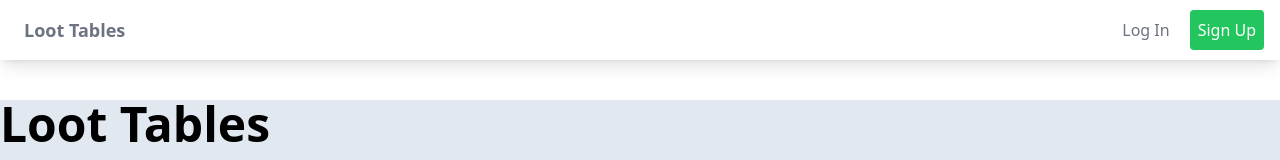
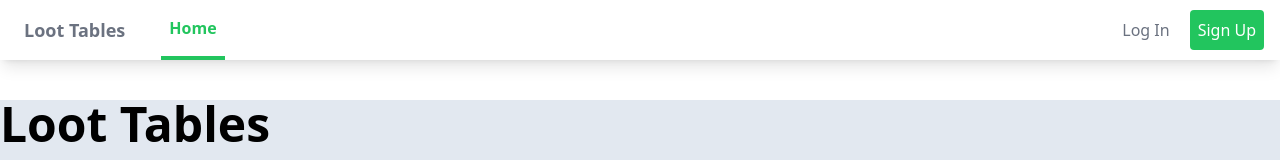
Before and after one commit to Beidah/loot-tables, a React (Create React App) app in the folder frontend/: page / in a window 1280 px wide. Shown: the top 160 px of the page. Built offline with nearby package versions, Linux system fonts and the light colour scheme.

Commit message:
Add link to create table form

```diff
--- a/frontend/src/components/Header.tsx
+++ b/frontend/src/components/Header.tsx
@@ -29,10 +29,13 @@ function Header() {
 							</Link>
 						</div>
 						{/* Primary Navbar items */}
-						{/* <div className="hidden md:flex items-center space-x-1">
+						<div className="hidden md:flex items-center space-x-1">
 							<Link to="/" className="py-4 px-2 text-green-500 border-b-4 border-green-500 font-semibold ">Home</Link>
-							<Link to="" className="py-4 px-2 text-gray-500 font-semibold hover:text-green-500 transition duration-300">About</Link>
-						</div> */}
+							{ user &&
+							// only show create table link if user is logged in
+							<Link to="/tables/new" className="py-4 px-2 text-gray-500 font-semibold hover:text-green-500 transition duration-300">New Table</Link>
+							}
+						</div>
 					</div>
 					{/* Secondary Navbar items */}
 					<div className="hidden md:flex items-center space-x-3 ">
@@ -70,8 +73,8 @@ function Header() {
 			{/* mobile menu */}
 			<div className="hidden mobile-menu">
 				<ul className="">
+					<li><Link to="/tables/new" className="block text-sm px-2 py-4 hover:bg-green-500 transition duration-300">New Table</Link></li>
 					{/* <li className="active"><Link to="index.html" className="block text-sm px-2 py-4 text-white bg-green-500 font-semibold">Home</Link></li>
-					<li><Link to="#services" className="block text-sm px-2 py-4 hover:bg-green-500 transition duration-300">Services</Link></li>
 					<li><Link to="#about" className="block text-sm px-2 py-4 hover:bg-green-500 transition duration-300">About</Link></li>
 					<li><Link to="#contact" className="block text-sm px-2 py-4 hover:bg-green-500 transition duration-300">Contact Us</Link></li> */}
 				</ul>
```
